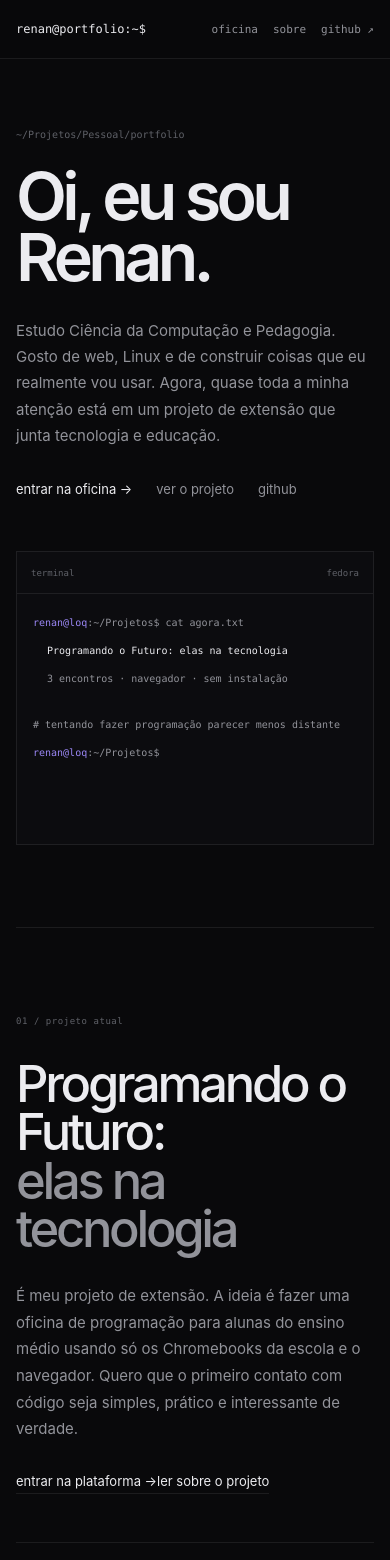
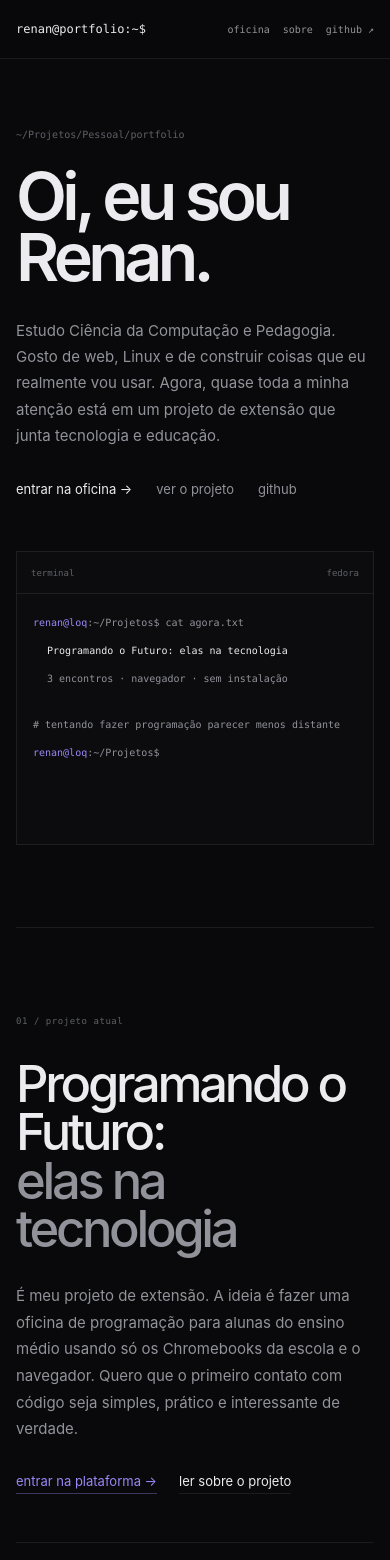
Before and after one commit to renaniii/portfolio, a React (Vite) app: page / in a window 390 px wide. Shown: the top 1560 px of the page. Built offline with nearby package versions, Linux system fonts and the light colour scheme.

Commit message:
style: realca entrada da oficina no portfolio

```diff
--- a/src/App.css
+++ b/src/App.css
@@ -246,11 +246,22 @@ a {
   line-height: 1.78;
 }
 
+.project-actions {
+  display: flex;
+  flex-wrap: wrap;
+  gap: 22px;
+  margin-top: 30px;
+}
+
 .project-link {
   display: inline-block;
-  margin-top: 30px;
   padding-bottom: 4px;
   border-bottom: 1px solid var(--line);
+}
+
+.project-link-primary {
+  color: var(--accent);
+  border-color: rgba(155, 135, 245, 0.35);
 }
 
 .project-facts {
@@ -371,6 +382,15 @@ a {
     display: none;
   }
 
+  .nav-links {
+    gap: 13px;
+  }
+
+  .nav-links a,
+  .nav-links .text-link {
+    font-size: 10px;
+  }
+
   .hero {
     padding-block: 70px 82px;
   }
```
